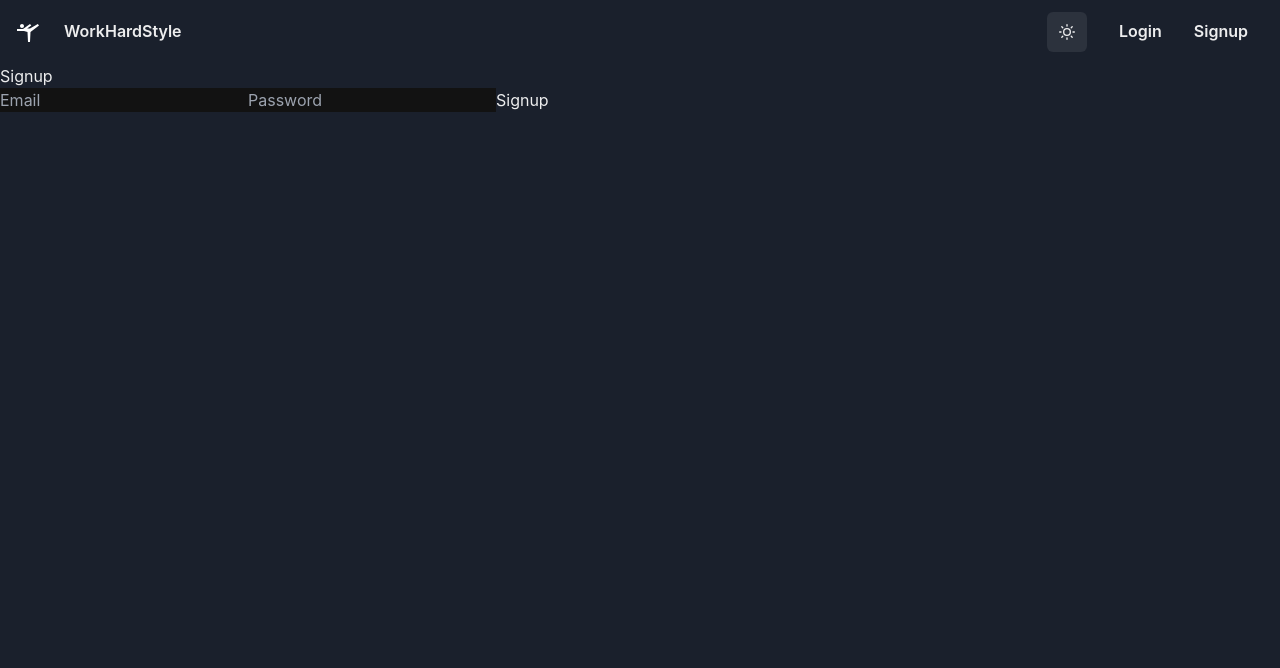
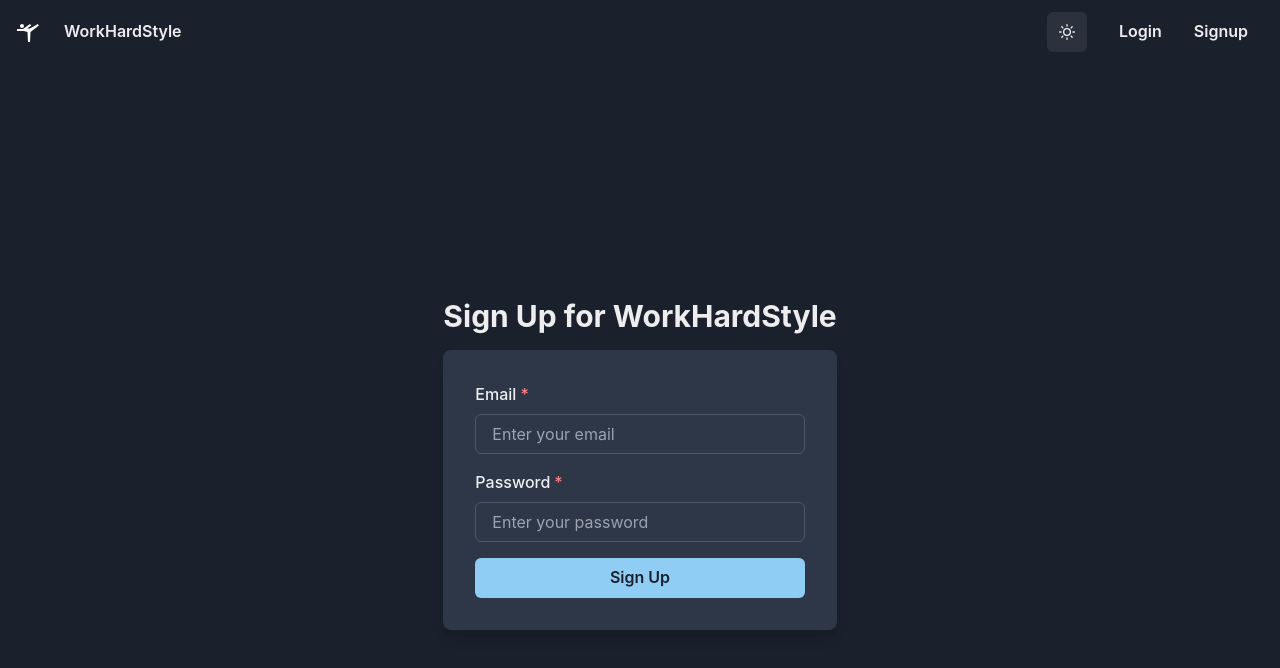
Before and after one commit to j-hashimo/workhardstyle, a React (Create React App) app in the folder client/: page /signup in a window 1280 px wide. Shown: the top 668 px of the page. Built offline with nearby package versions, Linux system fonts and the light colour scheme.

Commit message:
edited signup page

```diff
--- a/client/src/components/Signup.js
+++ b/client/src/components/Signup.js
@@ -4,6 +4,17 @@ import React, { useState } from 'react';
 import axios from 'axios';
 import { useDispatch } from 'react-redux';
 import { authSuccess, authFail } from '../redux/authSlice';
+import {
+  Box,
+  VStack,
+  Input,
+  Button,
+  FormControl,
+  FormLabel,
+  Heading,
+  useColorModeValue,
+  Container
+} from '@chakra-ui/react';
 
 const Signup = () => {
   const [email, setEmail] = useState('');
@@ -14,23 +25,58 @@ const Signup = () => {
     e.preventDefault();
     try {
       const response = await axios.post('http://localhost:5000/api/auth/signup', { email, password });
-      dispatch(authSuccess(response.data)); // Dispatch authSuccess with the response data
-      // Optionally, navigate to login page or dashboard here
+      dispatch(authSuccess(response.data));
+      // navigate to login page or dashboard here if needed
     } catch (error) {
       console.error('Signup failed:', error.response.data);
-      dispatch(authFail()); // Dispatch authFail on signup failure
+      dispatch(authFail());
     }
   };
 
   return (
-    <div>
-      <h2>Signup</h2>
-      <form onSubmit={handleSubmit}>
-        <input type="email" value={email} onChange={(e) => setEmail(e.target.value)} placeholder="Email" />
-        <input type="password" value={password} onChange={(e) => setPassword(e.target.value)} placeholder="Password" />
-        <button type="submit">Signup</button>
-      </form>
-    </div>
+    <Container centerContent>
+      <Box
+        className="flex flex-col items-center justify-center h-screen"
+        bg={useColorModeValue('gray.50', 'gray.800')}
+        py={12}
+        px={6}
+        textAlign="center"
+      >
+        <Heading fontSize="3xl" mb={4}>Sign Up for WorkHardStyle</Heading>
+        <Box
+          rounded={'lg'}
+          bg={useColorModeValue('white', 'gray.700')}
+          boxShadow={'lg'}
+          p={8}
+          width="full"
+          maxW="md"
+        >
+          <form onSubmit={handleSubmit}>
+            <VStack spacing={4}>
+              <FormControl id="email" isRequired>
+                <FormLabel>Email</FormLabel>
+                <Input
+                  type="email"
+                  value={email}
+                  onChange={(e) => setEmail(e.target.value)}
+                  placeholder="Enter your email"
+                />
+              </FormControl>
+              <FormControl id="password" isRequired>
+                <FormLabel>Password</FormLabel>
+                <Input
+                  type="password"
+                  value={password}
+                  onChange={(e) => setPassword(e.target.value)}
+                  placeholder="Enter your password"
+                />
+              </FormControl>
+              <Button type="submit" colorScheme="blue" width="full">Sign Up</Button>
+            </VStack>
+          </form>
+        </Box>
+      </Box>
+    </Container>
   );
 };
 
```
